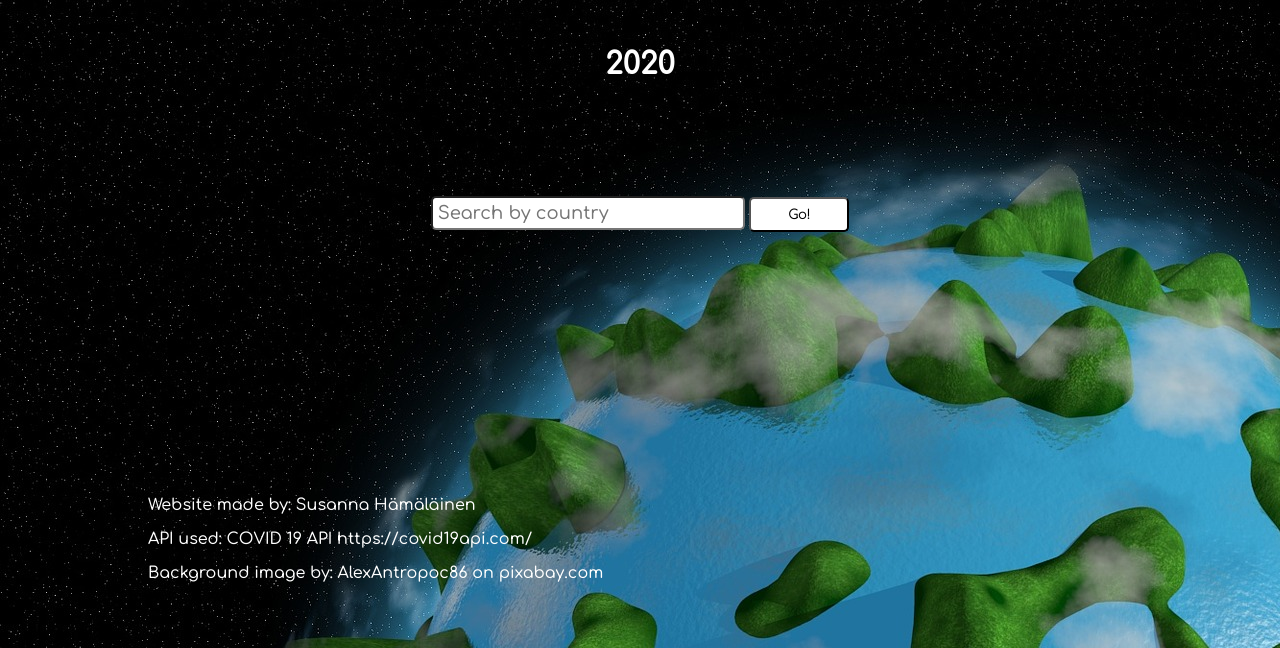
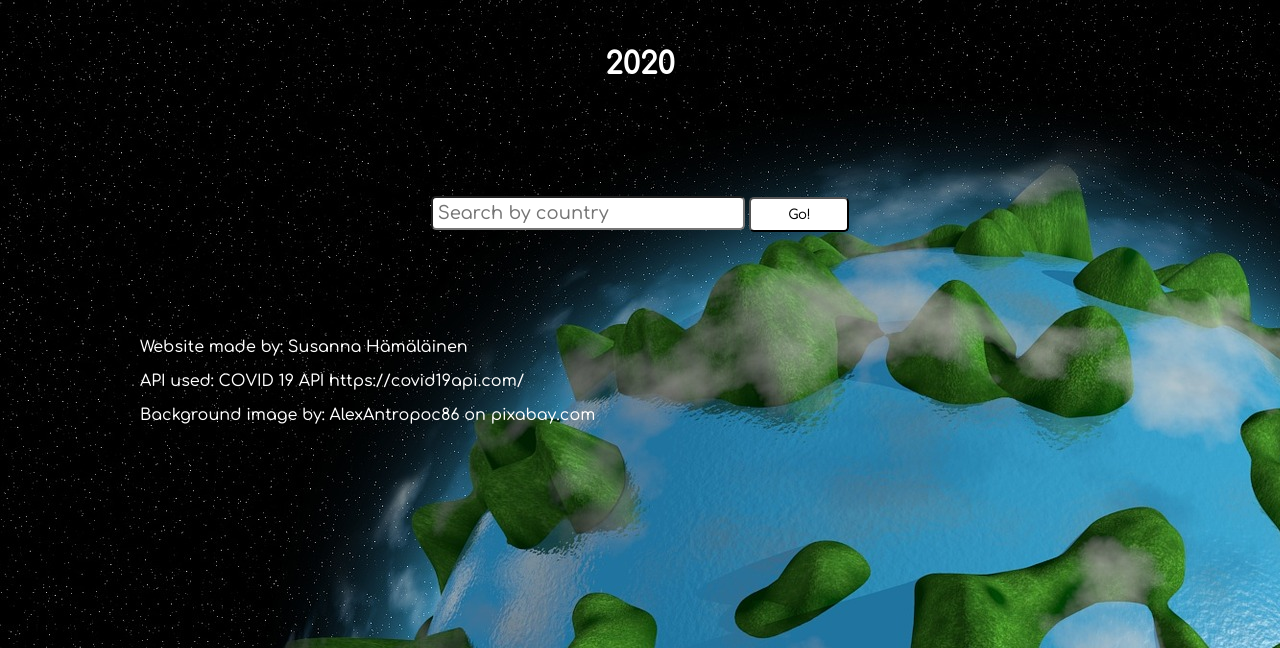
Before and after one commit to Lesuz/CoronaInTheWorld, a plain HTML site: page index.html in a window 1280 px wide. Shown: the part 152-800 px from the top of the page. Drawn offline with Linux system fonts and the light colour scheme.

Commit message:
chnaged footer

```diff
--- a/styles.css
+++ b/styles.css
@@ -110,10 +110,10 @@ td {
 /*footer*/
 #footer{
     color: white;
-    position: absolute;
+    position: relative;
     bottom: 0;
     padding-bottom: 50px;
+    padding-top: 50px;
     margin: 0;
-    margin-top: -200 px;
     width: 100%;
 }
```
